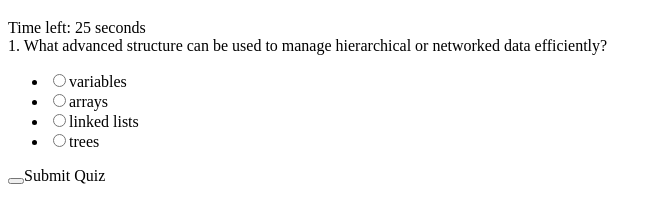
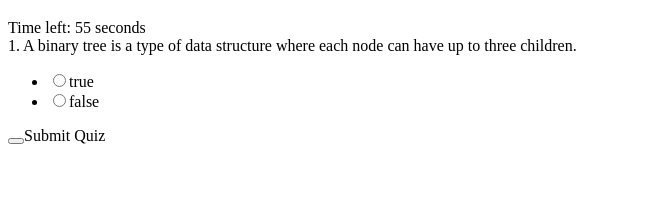
Before and after one commit to MiDev7/GameOfCode, a website: page static/pages/level_three.html in a window 1280 px wide. Shown: the part 61-284 px from the top of the page, without its empty margins (0-662 px from the left). Drawn offline with Linux system fonts and the light colour scheme.

Commit message:
level three

```diff
--- a/static/js/level_three.js
+++ b/static/js/level_three.js
@@ -1,24 +1,21 @@
 const quiz_data = [
     {
-        question: "What advanced structure can be used to manage hierarchical or networked data efficiently?",
+        question: "A binary tree is a type of data structure where each node can have up to three children.",
         options: [
-            "variables",
-            "arrays",
-            "linked lists",
-            "trees"
+            "true",
+            "false"
         ],
-        correct: "trees",
+        correct: "false",
     },
     {
-        question: "Which principle involves using complex steps to solve problems efficiently, often optimizing performance and resource usage?",
+        question: "An algorithm is a step-by-step procedure for solving a problem or accomplishing a task.",
         options: [
-            "simple loops",
-            "conditional statements",
-            "advanced algorithms",
-            "data types"
+            "true",
+            "false"
         ],
-        correct: "advanced algorithms",
-    },    {
+        correct: "true",
+    },
+    {
         question: "What principle involves reading from and writing to data storage to manage information persistently?",
         options: [
             "input",
@@ -27,6 +24,26 @@ const quiz_data = [
             "error handling"
         ],
         correct: "file i/o",
+    },
+    {
+        question: "What principle involves a function calling itself to solve smaller instances of the same problem?",
+        options: [
+            "iteration",
+            "recursion",
+            "modular programming",
+            "oop"
+        ],
+        correct: "recursion",
+    },
+    {
+        question: "What term refers to general reusable solutions to common problems in software design?",
+        options: [
+            "data structures",
+            "design patterns",
+            "functions",
+            "algorithms"
+        ],
+        correct: "design patterns",
     },
 ]
 
@@ -37,7 +54,7 @@ const maxTries = 5;
 const quizContainer = document.getElementById("quiz");
 const resultContainer = document.getElementById("result");
 const timerElement = document.getElementById("timer");
-const timeLimit = 30;
+const timeLimit = 60;
 
 document.addEventListener('DOMContentLoaded', (event) => {
     const submit_button = document.getElementById("submit_button");
--- a/static/pages/level_three.html
+++ b/static/pages/level_three.html
@@ -7,7 +7,7 @@
 </head>
 <body>
     <h1>Quiz</h1>
-    <div class="timer">Time left: <span id="timer">30</span> seconds</div>
+    <div class="timer">Time left: <span id="timer">60</span> seconds</div>
     <div id="quiz"></div>
     <button id="submit_button"></button>Submit Quiz</button>
     <div id="result"></div>
```
